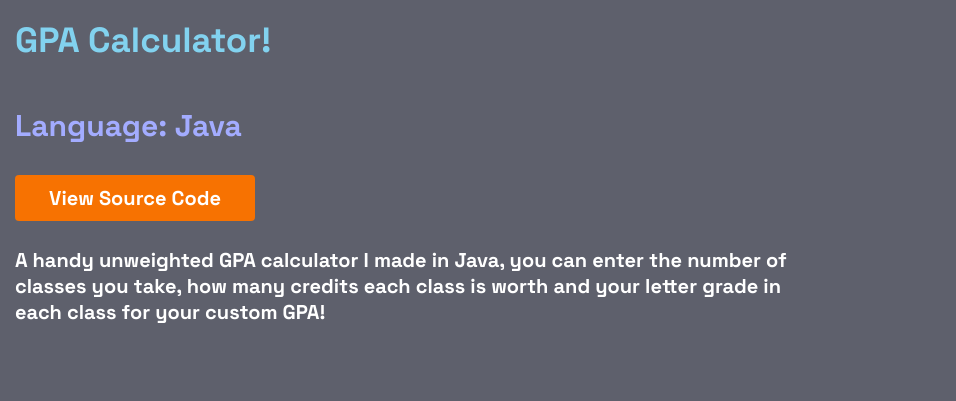
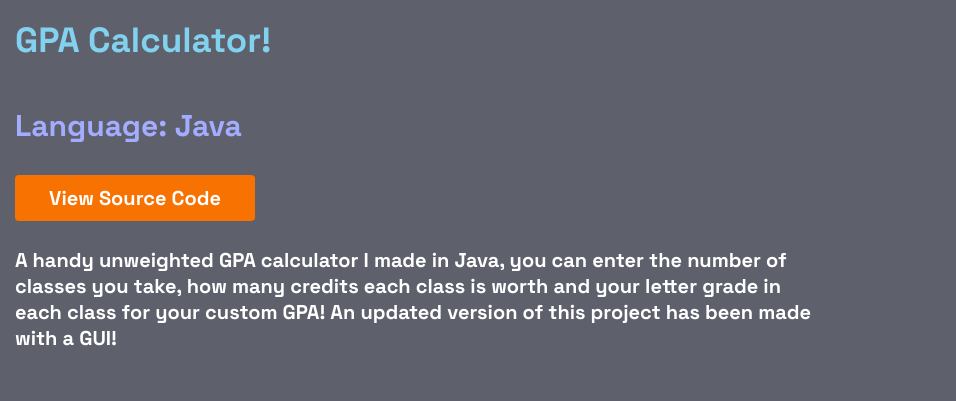
Before and after one commit to Bluelightning26/dhyans.xyz, a plain HTML site: page project.html in a window 1280 px wide. Shown: the part 2322-2723 px from the top of the page, 0-956 px from the left. Drawn offline with Linux system fonts and the light colour scheme.

Commit message:
Update project.html

```diff
--- a/project.html
+++ b/project.html
@@ -171,6 +171,7 @@
             A handy unweighted GPA calculator I made in Java,
             you can enter the number of classes you take,
             how many credits each class is worth and your letter grade in each class for your custom GPA!
+            An updated version of this project has been made with a GUI!
         </p3>
         <br><br><br><br><br>
 
```
